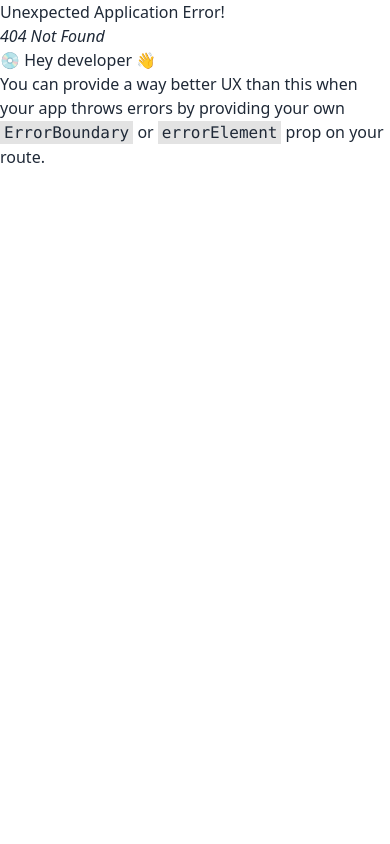
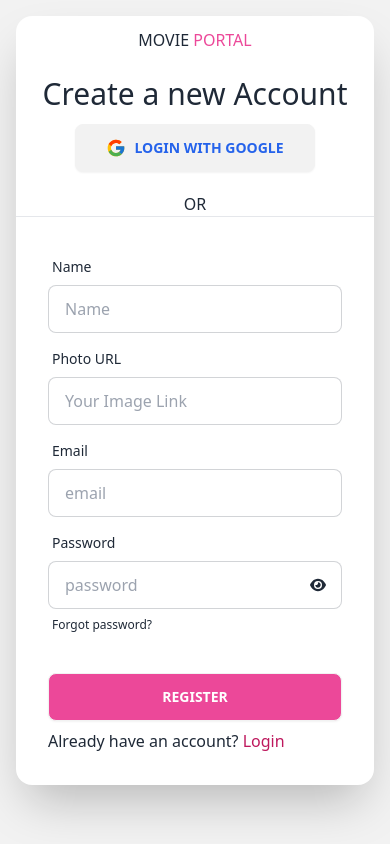
Before and after one commit to study-for-career/a10-movie-portal-client, a React (Vite) app: page /register in a window 390 px wide. Before the commit this address had no page. Built offline with nearby package versions, Linux system fonts and the light colour scheme.

Commit message:
Design and responsive the register page

```diff
--- a/src/components/Navbar.jsx
+++ b/src/components/Navbar.jsx
@@ -10,7 +10,7 @@ const Navbar = () => {
         <li><NavLink to='/'>My Favorites</NavLink></li>
         <li><NavLink to='/'>Add Movie</NavLink></li>
         <li><NavLink to='/login'>Login</NavLink></li>
-        <li><NavLink to='/'>Register</NavLink></li>
+        <li><NavLink to='/register'>Register</NavLink></li>
 
     </>
 
--- a/src/main.jsx
+++ b/src/main.jsx
@@ -7,6 +7,7 @@ import {
   RouterProvider,
 } from "react-router-dom";
 import Login from './pages/Login.jsx';
+import Register from './pages/Register.jsx';
 
 
 const router = createBrowserRouter([
@@ -18,6 +19,10 @@ const router = createBrowserRouter([
   {
     path: 'login',
     element: <Login></Login>
+  },
+  {
+    path: 'register',
+    element: <Register></Register>
   }
 ]);
 
--- /dev/null
+++ b/src/pages/Register.jsx
@@ -0,0 +1,119 @@
+import { useState } from "react";
+import { FaEye, FaEyeSlash } from "react-icons/fa6";
+import { FcGoogle } from "react-icons/fc";
+import { Link } from "react-router-dom";
+
+const Register = () => {
+
+    const [showPassword, setShowPassword] = useState(false);
+    const [error, setError] = useState('');
+
+    const validate = /^(?=.*[a-z])(?=.*[A-Z]).{6,}$/;
+
+
+
+    const handleRegister = (e) => {
+        e.preventDefault();
+        const name = e.target.name.value;
+        const photo = e.target.image_link.value;
+        const email = e.target.email.value;
+        const password = e.target.password.value;
+
+
+
+        if (!validate.test(password)) {
+            setError(`Must have an Uppercase, a Lowercase letter in the password and Length must be at least 6 character`);
+            return;
+        }
+        console.log(email, password, name, photo)
+    }
+
+
+    const handleGoogleLogin = () => {
+        console.log('I will do it later')
+    }
+
+    const handleShowPassword = () => {
+        setShowPassword(!showPassword)
+    }
+
+    return (
+        <div>
+            <div className="bg-base-200 min-h-screen">
+                <div className="hero-content">
+                    <div className="card bg-base-100 w-full max-w-md shrink-0 shadow-2xl">
+
+                        <div className="text-center py-3">
+                            <Link to='/'><a className="uppercase text-md md:text-xl">Movie <span className="text-pink-500">Portal</span></a></Link>
+                        </div>
+
+                        <h2 className='text-center text-3xl py-3'>Create a new Account</h2>
+
+                        <button onClick={handleGoogleLogin} className="btn uppercase text-blue-600 w-60 mx-auto mb-5"><FcGoogle className="text-xl"></FcGoogle> Login With Google</button>
+                        <p className="text-center"> OR </p>
+                        <hr />
+                        <form onSubmit={handleRegister} className="card-body w-full">
+                            <div className="form-control">
+                                <label className="label">
+                                    <span className="label-text">Name</span>
+                                </label>
+
+                                <input type="text" name="name" placeholder="Name" className="input input-bordered" required />
+
+                            </div>
+
+                            <div className="form-control">
+                                <label className="label">
+                                    <span className="label-text">Photo URL</span>
+                                </label>
+
+                                <input type="text" name="image_link" placeholder="Your Image Link" className="input input-bordered" required />
+
+                            </div>
+
+                            <div className="form-control">
+                                <label className="label">
+                                    <span className="label-text">Email</span>
+                                </label>
+
+                                <input type="email" name="email" placeholder="email" className="input input-bordered" required />
+
+                            </div>
+                            <div className="form-control relative">
+                                <label className="label">
+                                    <span className="label-text">Password</span>
+                                </label>
+
+                                <input type={showPassword ? 'text' : 'password'} name="password" placeholder="password" className="input input-bordered" required />
+                                <span onClick={handleShowPassword} className='absolute right-4 bottom-12'>
+                                    {
+                                        !showPassword ? <FaEye></FaEye> : <FaEyeSlash />
+
+                                    }
+                                </span>
+
+
+                                <label className="label">
+                                    <Link to="/" href="#" className="label-text-alt link link-hover">Forgot password?</Link>
+                                </label>
+                            </div>
+
+                            {
+                                error && <p className="text-red-400 p-2">{error}</p>
+                            }
+
+                            <div className="form-control mt-6">
+                                <button className="btn bg-pink-500 hover:bg-pink-500 hover:text-black text-white uppercase">Register</button>
+                            </div>
+                            <p>Already have an account? <Link to='/login' className='text-pink-700'>Login</Link>  </p>
+                        </form>
+
+                    </div>
+                </div>
+            </div>
+
+        </div>
+    );
+};
+
+export default Register;
```
